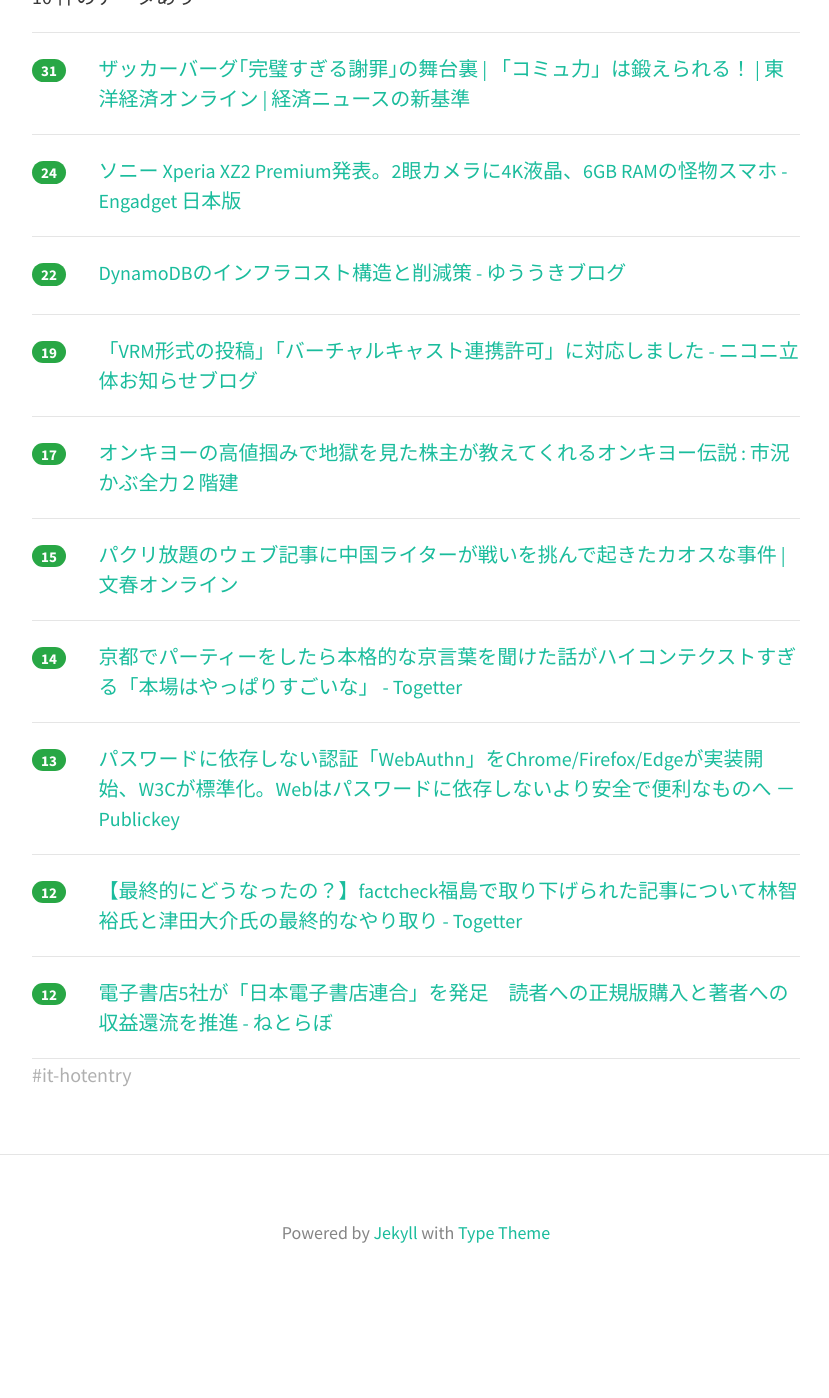
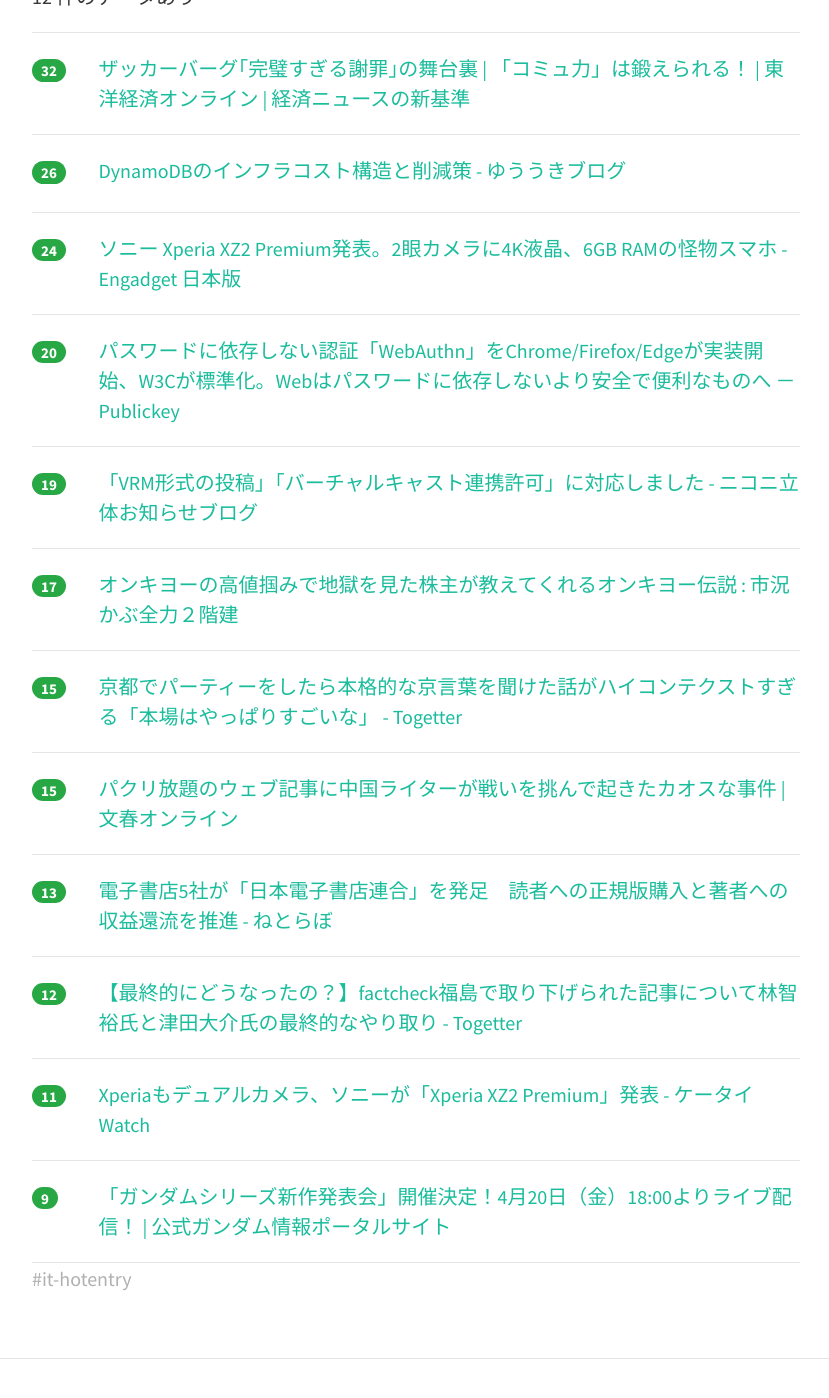
Before and after one commit to yatta47/hatena-matome-site, a Jekyll site: the page built from _posts/2018-04-17-hatena.md, in a window 1280 px wide and 1400 px high, scrolled down 341 px. Shown: the whole window, without its empty margins (224-1053 px from the left). Built offline with Jekyll 4.4.1, drawn with Linux system fonts in a browser that asks for light colours; nearby versions of some CDN libraries; before the commit the page ends 1651 px from its top, so only the background shows below that.

Commit message:
Updated 2018-04-17

```diff
--- a/_posts/2018-04-17-hatena.md
+++ b/_posts/2018-04-17-hatena.md
@@ -1,14 +1,19 @@
 ---
 layout: post
 title:  "2018-04-17 はてぶIT"
-date:   2018-04-17 06:01:55
+date:   2018-04-17 07:02:40
 tags: [it-hotentry]
 ---
-10 件のデータあり
+12 件のデータあり
 
 <hr><div class="row">
-<div class="col-1"><span class="badge badge-pill badge-success h2">31</span></div>
+<div class="col-1"><span class="badge badge-pill badge-success h2">32</span></div>
 <div class="col-11"><a href='https://toyokeizai.net/articles/-/216909' target='_blank'>ザッカーバーグ｢完璧すぎる謝罪｣の舞台裏 | 「コミュ力」は鍛えられる！ | 東洋経済オンライン | 経済ニュースの新基準</a></div>
+</div>
+<hr>
+<div class="row">
+<div class="col-1"><span class="badge badge-pill badge-success h2">26</span></div>
+<div class="col-11"><a href='http://blog.yuuk.io/entry/2018/dynamodb-cost-points' target='_blank'>DynamoDBのインフラコスト構造と削減策 - ゆううきブログ</a></div>
 </div>
 <hr>
 <div class="row">
@@ -17,8 +22,8 @@ tags: [it-hotentry]
 </div>
 <hr>
 <div class="row">
-<div class="col-1"><span class="badge badge-pill badge-success h2">22</span></div>
-<div class="col-11"><a href='http://blog.yuuk.io/entry/2018/dynamodb-cost-points' target='_blank'>DynamoDBのインフラコスト構造と削減策 - ゆううきブログ</a></div>
+<div class="col-1"><span class="badge badge-pill badge-success h2">20</span></div>
+<div class="col-11"><a href='http://www.publickey1.jp/blog/18/webauthnchromefirefoxedgew3cweb.html' target='_blank'>パスワードに依存しない認証「WebAuthn」をChrome/Firefox/Edgeが実装開始、W3Cが標準化。Webはパスワードに依存しないより安全で便利なものへ － Publickey</a></div>
 </div>
 <hr>
 <div class="row">
@@ -33,17 +38,17 @@ tags: [it-hotentry]
 <hr>
 <div class="row">
 <div class="col-1"><span class="badge badge-pill badge-success h2">15</span></div>
+<div class="col-11"><a href='https://togetter.com/li/1218612' target='_blank'>京都でパーティーをしたら本格的な京言葉を聞けた話がハイコンテクストすぎる「本場はやっぱりすごいな」 - Togetter</a></div>
+</div>
+<hr>
+<div class="row">
+<div class="col-1"><span class="badge badge-pill badge-success h2">15</span></div>
 <div class="col-11"><a href='http://bunshun.jp/articles/-/7045' target='_blank'>パクリ放題のウェブ記事に中国ライターが戦いを挑んで起きたカオスな事件 | 文春オンライン</a></div>
 </div>
 <hr>
 <div class="row">
-<div class="col-1"><span class="badge badge-pill badge-success h2">14</span></div>
-<div class="col-11"><a href='https://togetter.com/li/1218612' target='_blank'>京都でパーティーをしたら本格的な京言葉を聞けた話がハイコンテクストすぎる「本場はやっぱりすごいな」 - Togetter</a></div>
-</div>
-<hr>
-<div class="row">
 <div class="col-1"><span class="badge badge-pill badge-success h2">13</span></div>
-<div class="col-11"><a href='http://www.publickey1.jp/blog/18/webauthnchromefirefoxedgew3cweb.html' target='_blank'>パスワードに依存しない認証「WebAuthn」をChrome/Firefox/Edgeが実装開始、W3Cが標準化。Webはパスワードに依存しないより安全で便利なものへ － Publickey</a></div>
+<div class="col-11"><a href='http://nlab.itmedia.co.jp/nl/articles/1804/16/news133.html' target='_blank'>電子書店5社が「日本電子書店連合」を発足　読者への正規版購入と著者への収益還流を推進 - ねとらぼ</a></div>
 </div>
 <hr>
 <div class="row">
@@ -52,7 +57,12 @@ tags: [it-hotentry]
 </div>
 <hr>
 <div class="row">
-<div class="col-1"><span class="badge badge-pill badge-success h2">12</span></div>
-<div class="col-11"><a href='http://nlab.itmedia.co.jp/nl/articles/1804/16/news133.html' target='_blank'>電子書店5社が「日本電子書店連合」を発足　読者への正規版購入と著者への収益還流を推進 - ねとらぼ</a></div>
+<div class="col-1"><span class="badge badge-pill badge-success h2">11</span></div>
+<div class="col-11"><a href='https://k-tai.watch.impress.co.jp/docs/news/1117287.html' target='_blank'>Xperiaもデュアルカメラ、ソニーが「Xperia XZ2 Premium」発表 - ケータイ Watch</a></div>
 </div>
 <hr>
+<div class="row">
+<div class="col-1"><span class="badge badge-pill badge-success h2">9</span></div>
+<div class="col-11"><a href='https://www.gundam.info/news/video-music/news_video-music_20180416_18.html' target='_blank'>「ガンダムシリーズ新作発表会」開催決定！4月20日（金）18:00よりライブ配信！ | 公式ガンダム情報ポータルサイト</a></div>
+</div>
+<hr>
```
